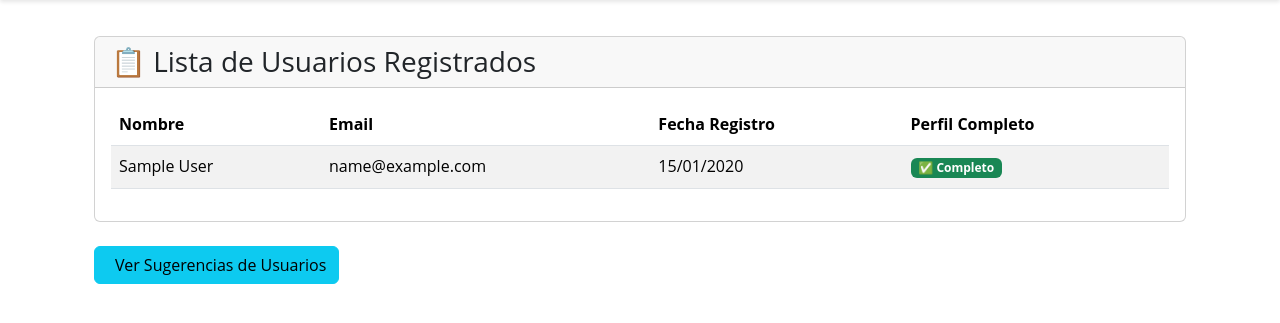
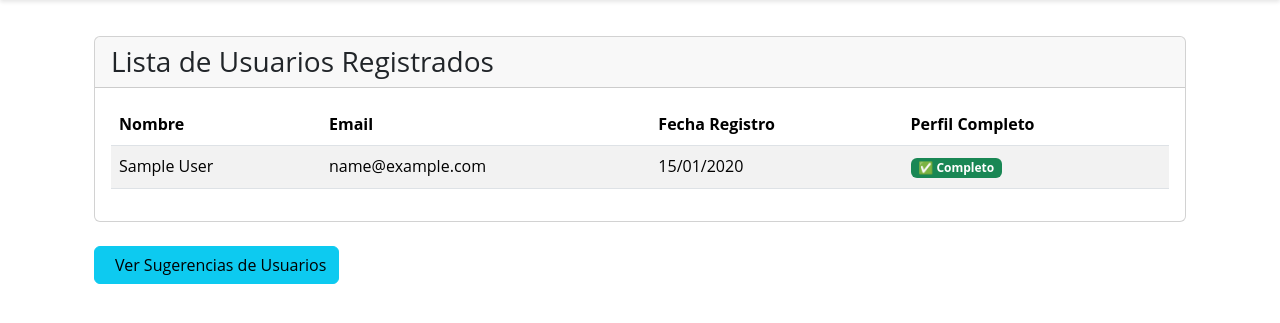
Before and after one commit to mrkzukaritas/MisSolucionesIntegrales, a Django app: page /admin-panel/ in a window 1280 px wide. Shown: the part 88-411 px from the top of the page. Run offline with Django 5.2, Linux system fonts and the light colour scheme; tables that the repository leaves empty hold one stand-in row (values such as "Sample post").

Commit message:
Refactor templates: remove unnecessary icons and text for improved clarity in admin and suggestion pages

```diff
--- a/mysite/templates/admin_panel.html
+++ b/mysite/templates/admin_panel.html
@@ -5,7 +5,7 @@
     <!-- Lista de usuarios -->
     <div class="card mt-4">
         <div class="card-header">
-            <h3 class="card-title mb-0">📋 Lista de Usuarios Registrados</h3>
+            <h3 class="card-title mb-0">Lista de Usuarios Registrados</h3>
         </div>
         <div class="card-body">
             <div class="table-responsive">
@@ -41,6 +41,7 @@
             </div>
         </div>
     </div>
+
     <button onclick="window.location.href='{% url 'todas_sugerencias' %}'" class="btn btn-info mt-4">
         <i class="fas fa-lightbulb me-2"></i>Ver Sugerencias de Usuarios
     </button>
--- a/mysite/templates/sugerencias.html
+++ b/mysite/templates/sugerencias.html
@@ -52,7 +52,6 @@
     {% if not email_enviado %}
     <div class="alert alert-warning">
         ⚠️ La sugerencia se guardó, pero no se pudo enviar el email de confirmación.
-        Te contactaremos pronto.
     </div>
     {% endif %}
 {% endif %}
--- a/mysite/templates/todas_sugerencias.html
+++ b/mysite/templates/todas_sugerencias.html
@@ -13,6 +13,7 @@
                     <p class="mb-1">{{ sugerencia.contenido }}</p>
                     </div>
                 {% endfor %}
+
             {% else %}
                 <p class="text-muted">No hay sugerencias recibidas.</p>
             {% endif %}
```
